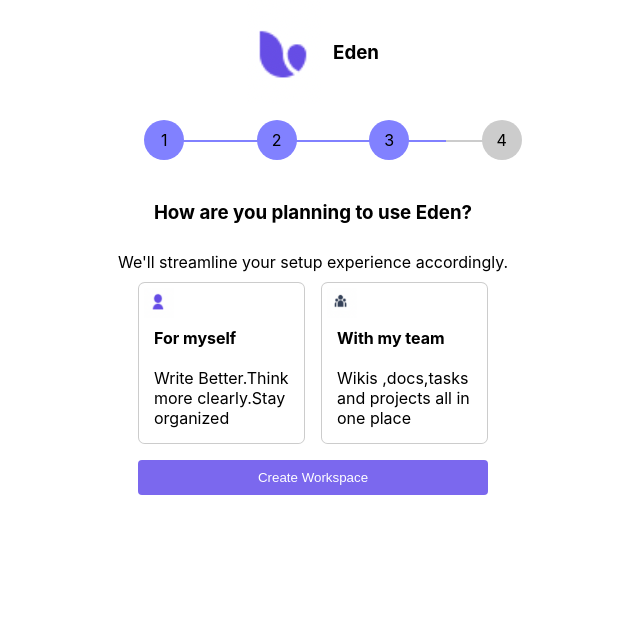
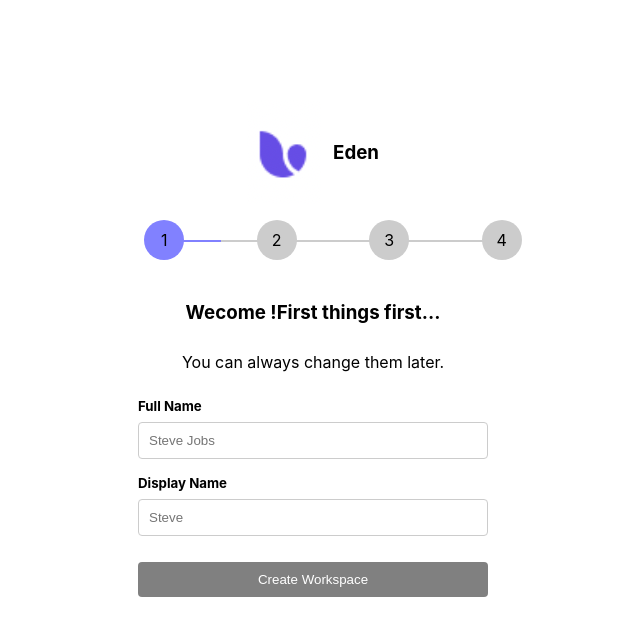
Before and after one commit to amit-kumar9766/Cutshort-assignment, a React (Create React App) app: page / in a window 1280 px wide. Shown: the top 636 px of the page, without its empty margins (327-967 px from the left). Built offline with nearby package versions, Linux system fonts and the light colour scheme.

Commit message:
finalising css and components

```diff
--- a/src/App.css
+++ b/src/App.css
@@ -1,38 +1,4 @@
 .App {
   text-align: center;
+  margin-top: 100px;
 }
-
-.App-logo {
-  height: 40vmin;
-  pointer-events: none;
-}
-
-@media (prefers-reduced-motion: no-preference) {
-  .App-logo {
-    animation: App-logo-spin infinite 20s linear;
-  }
-}
-
-.App-header {
-  background-color: #282c34;
-  min-height: 100vh;
-  display: flex;
-  flex-direction: column;
-  align-items: center;
-  justify-content: center;
-  font-size: calc(10px + 2vmin);
-  color: white;
-}
-
-.App-link {
-  color: #61dafb;
-}
-
-@keyframes App-logo-spin {
-  from {
-    transform: rotate(0deg);
-  }
-  to {
-    transform: rotate(360deg);
-  }
-}
--- a/src/App.tsx
+++ b/src/App.tsx
@@ -4,12 +4,14 @@ import OnboardingName from './pages/OnboardingName'
 import OnboardingHome from './pages/OnboardingHome'
 import OnboardingPlanning from './pages/OnboardingPlanning'
 import OnboardingCompletion from './pages/OnboardingCompletion'
+import { Title } from './components/Title'
 
 function App() {
-  const [state, setState] = useState('thirdPage')
+  const [state, setState] = useState('firstPage')
 
   return (
     <div className="App">
+      <Title />
       {!!(state === 'firstPage') && <OnboardingName change={setState} />}
       {!!(state === 'secondPage') && <OnboardingHome change={setState} />}
       {!!(state === 'thirdPage') && <OnboardingPlanning change={setState} />}
--- a/src/components/Button/button.css
+++ b/src/components/Button/button.css
@@ -1,14 +1,15 @@
 .button-class {
   padding: 10px;
-  background-color: #7B68EE;
+  background-color: #7b68ee;
   color: #ffffff;
-  border:0px;
-  width:350px;
+  border: 0px;
+  width: 350px;
   border-radius: 4px;
   outline: unset;
+  margin-top: 10px;
 }
 
-.button-class :disabled {
+.button-class:disabled {
   background: grey;
   cursor: not-allowed;
 }
--- a/src/pages/OnboardingCompletion.tsx
+++ b/src/pages/OnboardingCompletion.tsx
@@ -1,17 +1,18 @@
 import React from 'react'
 import Steps from '../components/Steps'
-import { Title } from '../components/Title'
 import completionIcon from '../components/assets/confirmation.png'
 import { Button } from '../components/Button/Button'
 
 const OnboardingCompletion = () => {
   return (
-    <form
-      style={{ display: 'flex', flexDirection: 'column', alignItems: 'center' }}
-    >
-      <Title />
+    <form className="form">
       <Steps totalSteps={4} currentSteps={4} />
-      <img src={completionIcon} />
+      <img
+        src={completionIcon}
+        alt="completion-icon"
+        height="100px"
+        width="100px"
+      />
 
       <h3>Congratulations, Eren</h3>
       <p>You have completed onboarding , you can start using the Eden! </p>
--- a/src/pages/OnboardingHome.tsx
+++ b/src/pages/OnboardingHome.tsx
@@ -3,21 +3,15 @@ import { useState } from 'react'
 import { Button } from '../components/Button/Button'
 import Input from '../components/Input'
 import Steps from '../components/Steps'
-import { Title } from '../components/Title'
 
 const OnboardingName = ({ change }: any) => {
   const [workspaceName, setWorkSpaceName] = useState<string>('')
   const [workspaceUrl, setWorkspaceUrl] = useState<string>('')
   const onSubmitHome = () => {
-    //router.push()
     change('thirdPage')
   }
   return (
-    <form
-      style={{ display: 'flex', flexDirection: 'column', alignItems: 'center' }}
-      onSubmit={onSubmitHome}
-    >
-      <Title />
+    <form className="form" onSubmit={onSubmitHome}>
       <Steps totalSteps={4} currentSteps={2} />
 
       <h3>Lets set up a home for all your work</h3>
--- a/src/pages/OnboardingName.tsx
+++ b/src/pages/OnboardingName.tsx
@@ -3,8 +3,7 @@ import { useState } from 'react'
 import { Button } from '../components/Button/Button'
 import Input from '../components/Input'
 import Steps from '../components/Steps'
-import { Title } from '../components/Title'
-import "./pages.css"
+import './pages.css'
 
 const OnboardingName = ({ change }: any) => {
   const [fullName, setFullName] = useState<string>('')
@@ -14,11 +13,7 @@ const OnboardingName = ({ change }: any) => {
   }
 
   return (
-    <form
-      style={{ display: 'flex', flexDirection: 'column', alignItems: 'center' }}
-      onSubmit={onSubmitName}
-    >
-      <Title />
+    <form className="form" onSubmit={onSubmitName}>
       <Steps totalSteps={4} currentSteps={1} />
 
       <h3>Wecome !First things first...</h3>
--- a/src/pages/OnboardingPlanning.tsx
+++ b/src/pages/OnboardingPlanning.tsx
@@ -14,11 +14,7 @@ const OnboardingPlanning = ({ change }: any) => {
   }
 
   return (
-    <form
-      style={{ display: 'flex', flexDirection: 'column', alignItems: 'center' }}
-      onSubmit={onSubmitPlan}
-    >
-      <Title />
+    <form className="form" onSubmit={onSubmitPlan}>
       <Steps totalSteps={4} currentSteps={3} />
 
       <h3>How are you planning to use Eden?</h3>
@@ -26,22 +22,21 @@ const OnboardingPlanning = ({ change }: any) => {
 
       <div className="card-class">
         <Card
-          title={'For myself'}
+          title="For myself"
           Avatar={<img src={personIcon} alt="person-icon" />}
           desc="Write Better.Think more clearly.Stay organized"
           onClick={() => setSelectCard(1)}
-          isSelected={selectCard===1}
+          isSelected={selectCard === 1}
         />
         <Card
-          title={'With my team'}
+          title="With my team"
           Avatar={<img src={groupIcon} alt="person-icon" />}
           desc="Wikis ,docs,tasks and projects all in one place"
           onClick={() => setSelectCard(2)}
-          isSelected={selectCard===2}
+          isSelected={selectCard === 2}
         />
       </div>
 
-      {/* <Card  avatar={src:groupIcon ,alt:"person-icon"} /> */}
       <Button onClick={onSubmitPlan} disabled={!selectCard}>
         Create Workspace
       </Button>
--- a/src/pages/pages.css
+++ b/src/pages/pages.css
@@ -4,8 +4,12 @@
 }
 
 .add-on {
-  padding: 10px;
   background-color: #ccc;
+  margin: 0px;
+  position: relative;
+  z-index: 10;
+  right: -2px;
+  padding: 9.5px;
 }
 
 .card-class {
@@ -14,3 +18,9 @@
   gap: 16px;
   margin-bottom: 16px;
 }
+
+.form {
+  display: flex;
+  flex-direction: column;
+  align-items: center;
+}
```
